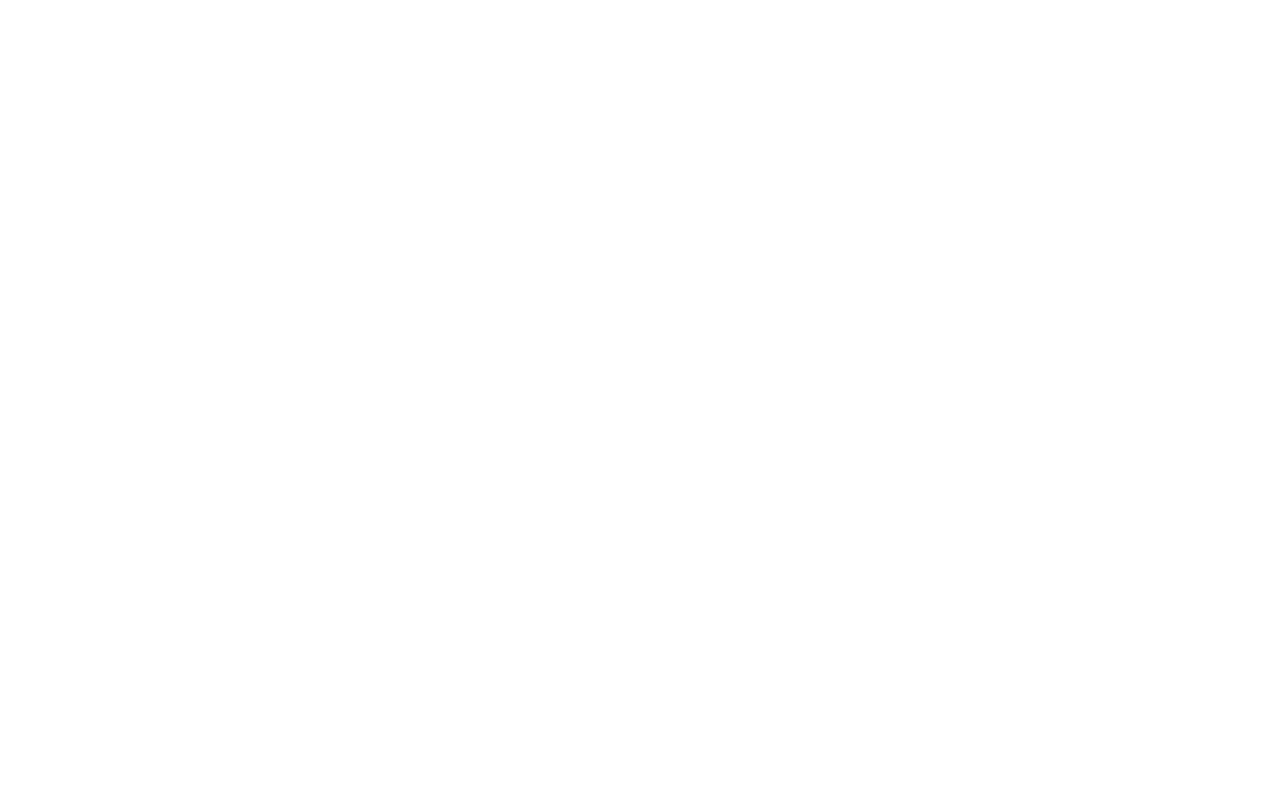
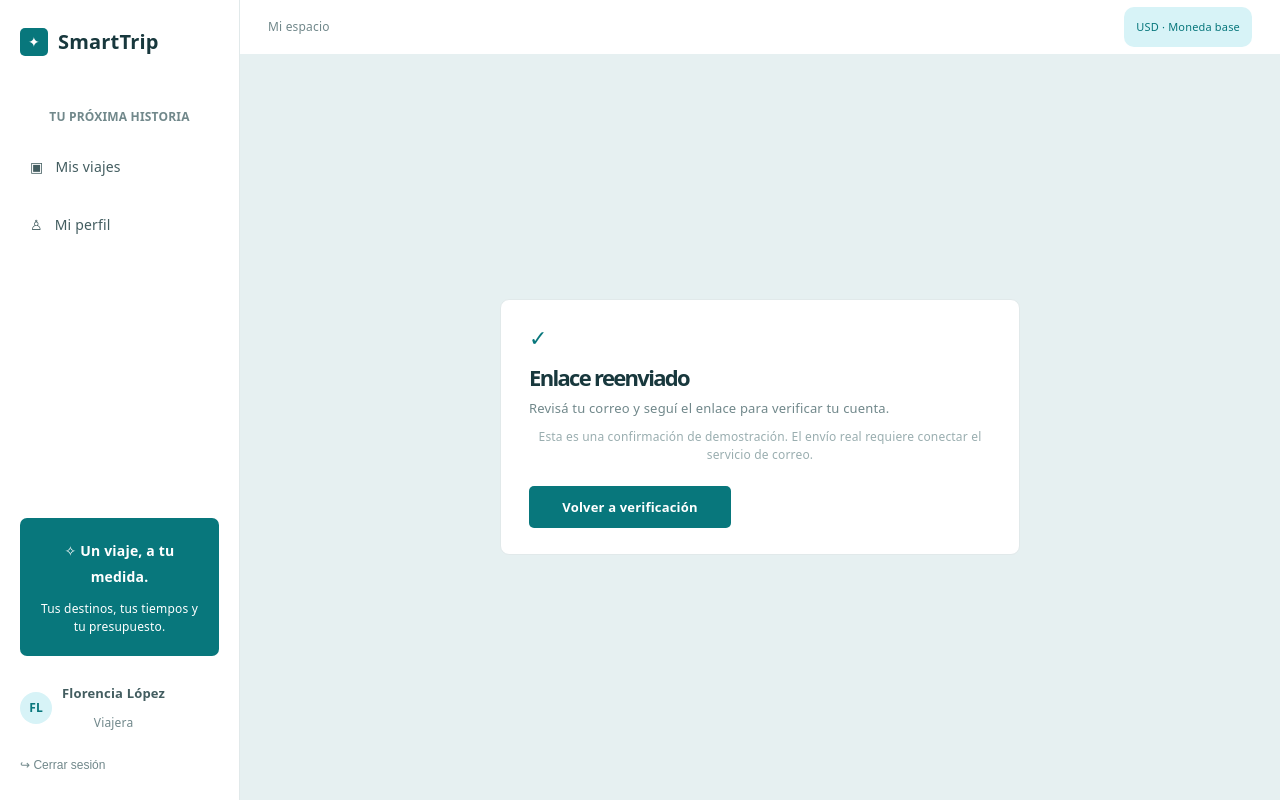
Before and after one commit to CaroMzz/SmartTrip-Frontend, a React (Vite) app: page /email-verification/resent in a window 1280 px wide. Before the commit this address had no page. Built offline with nearby package versions, Linux system fonts and the light colour scheme.

Commit message:
Agregar confirmación de enlace reenviado

```diff
--- /dev/null
+++ b/src/pages/email-resent/EmailResent.css
@@ -0,0 +1,108 @@
+.email-resent-page {
+  min-height: 100vh;
+  display: flex;
+  background-color: #e6f0f1;
+}
+
+.email-resent-main {
+  flex: 1;
+  min-width: 0;
+  display: flex;
+  flex-direction: column;
+}
+
+.email-resent-topbar {
+  min-height: 54px;
+  display: flex;
+  justify-content: space-between;
+  align-items: center;
+  gap: 16px;
+  padding: 0 28px;
+  color: #71888b;
+  background-color: #ffffff;
+  font-size: 12px;
+}
+
+.email-resent-currency {
+  padding: 7px 12px;
+  border-radius: 10px;
+  color: #08777c;
+  background-color: #d7f3f7;
+  font-size: 11px;
+}
+
+.email-resent-card {
+  width: min(100% - 40px, 520px);
+  display: flex;
+  flex-direction: column;
+  align-items: flex-start;
+  margin: auto;
+  padding: 26px 28px;
+  border: 1px solid #e1e9ea;
+  border-radius: 9px;
+  background-color: #ffffff;
+  box-sizing: border-box;
+}
+
+.email-resent-check {
+  color: #08777c;
+  font-size: 22px;
+  line-height: 1;
+}
+
+.email-resent-card h1 {
+  margin: 16px 0 0;
+  color: #18383d;
+  font-size: 22px;
+  font-weight: 600;
+}
+
+.email-resent-card p {
+  margin: 9px 0 0;
+  color: #71888b;
+  font-size: 13px;
+  line-height: 1.5;
+}
+
+.email-resent-card small {
+  margin-top: 10px;
+  color: #9aaeb0;
+  font-size: 12px;
+  line-height: 1.5;
+}
+
+.email-resent-button {
+  min-width: 170px;
+  min-height: 42px;
+  display: inline-flex;
+  justify-content: center;
+  align-items: center;
+  margin-top: 22px;
+  padding: 0 16px;
+  border-radius: 5px;
+  color: #ffffff;
+  background-color: #08777c;
+  font-size: 13px;
+  font-weight: 600;
+  text-decoration: none;
+}
+
+.email-resent-button:hover {
+  background-color: #06686d;
+}
+
+.email-resent-button:focus-visible {
+  outline: 2px solid #18383d;
+  outline-offset: 3px;
+}
+
+@media (max-width: 500px) {
+  .email-resent-topbar {
+    padding: 0 18px;
+  }
+
+  .email-resent-card {
+    width: calc(100% - 32px);
+    padding: 24px 20px;
+  }
+}
--- /dev/null
+++ b/src/pages/email-resent/EmailResent.jsx
@@ -0,0 +1,33 @@
+import { Link } from "react-router-dom";
+import Sidebar from "../../components/Sidebar";
+import "./EmailResent.css";
+
+function EmailResent() {
+  return (
+    <div className="email-resent-page">
+      <Sidebar />
+
+      <main className="email-resent-main">
+        <header className="email-resent-topbar">
+          <span>Mi espacio</span>
+          <span className="email-resent-currency">USD · Moneda base</span>
+        </header>
+
+        <section className="email-resent-card" aria-labelledby="email-resent-title">
+          <span className="email-resent-check" aria-hidden="true">✓</span>
+          <h1 id="email-resent-title">Enlace reenviado</h1>
+          <p>Revisá tu correo y seguí el enlace para verificar tu cuenta.</p>
+          <small>
+            Esta es una confirmación de demostración. El envío real requiere
+            conectar el servicio de correo.
+          </small>
+          <Link to="/email-verification" className="email-resent-button">
+            Volver a verificación
+          </Link>
+        </section>
+      </main>
+    </div>
+  );
+}
+
+export default EmailResent;
--- a/src/pages/email-verification/EmailVerification.jsx
+++ b/src/pages/email-verification/EmailVerification.jsx
@@ -1,8 +1,10 @@
-import { Link } from "react-router-dom";
+import { Link, useNavigate } from "react-router-dom";
 import TravelHero from "../../components/TravelHero";
 import "./EmailVerification.css";
 
 function EmailVerification() {
+  const navigate = useNavigate();
+
   return (
     <div className="email-verification-page">
       <TravelHero
@@ -41,6 +43,7 @@
             <button
               type="button"
               className="verification-button secondary"
+              onClick={() => navigate("/email-verification/resent")}
             >
               Reenviar enlace
             </button>
--- a/src/routes/AppRoutes.jsx
+++ b/src/routes/AppRoutes.jsx
@@ -13,6 +13,7 @@
 import TripBudget from "../pages/trip-budget/TripBudget";
 import Profile from "../pages/profile/Profile";
 import ChangePassword from "../pages/change-password/ChangePassword";
+import EmailResent from "../pages/email-resent/EmailResent";
 
 
 function AppRoutes() {
@@ -23,6 +24,8 @@
       <Route path="/register" element={<Registration />} />
 
       <Route path="/email-verification" element={<EmailVerification />} />
+
+      <Route path="/email-verification/resent" element={<EmailResent />} />
 
       <Route path="/my-trips" element={<MyTrips />} />
 
```
